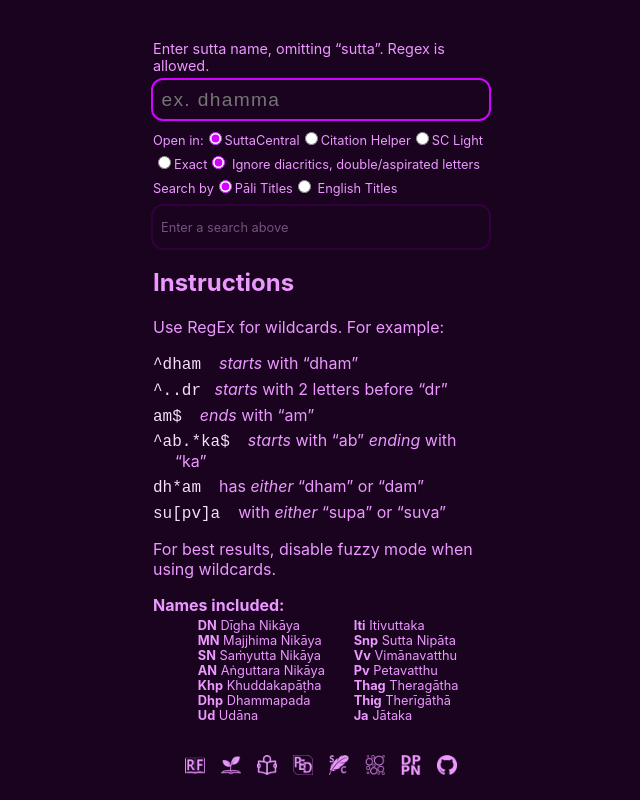
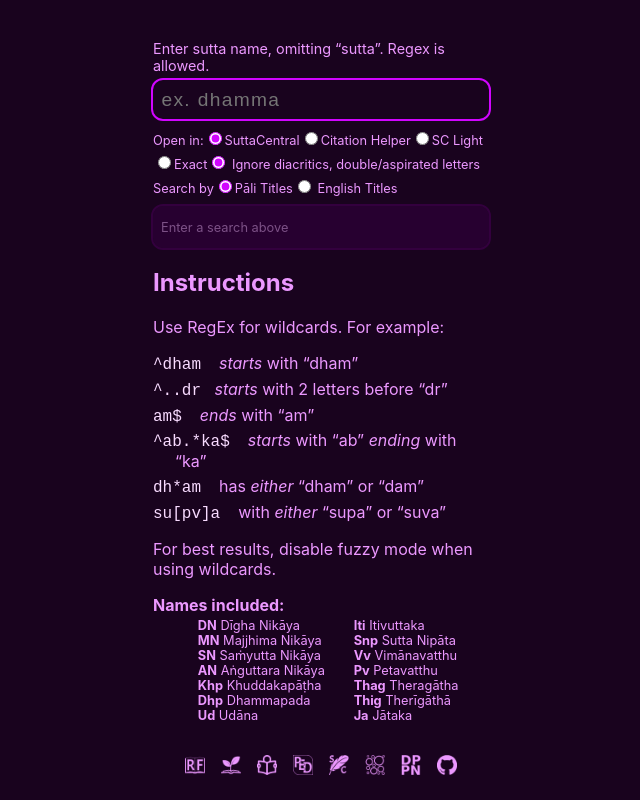
Before and after one commit to thesunshade/sutta-name-lookup, a React (Create React App) app: page / in a window 1280 px wide. Shown: the whole page, without its empty margins (319-959 px from the left). Built offline with nearby package versions, Linux system fonts and the light colour scheme.

Commit message:
Update App.css

```diff
--- a/src/App.css
+++ b/src/App.css
@@ -129,6 +129,7 @@
   line-height: 1.6rem;
   margin-left: 0rem;
   outline: solid 2px var(--dark);
+  background-color: #270030;
   border-radius: 10px;
   padding: .5rem;
   margin-top: .5rem
```
